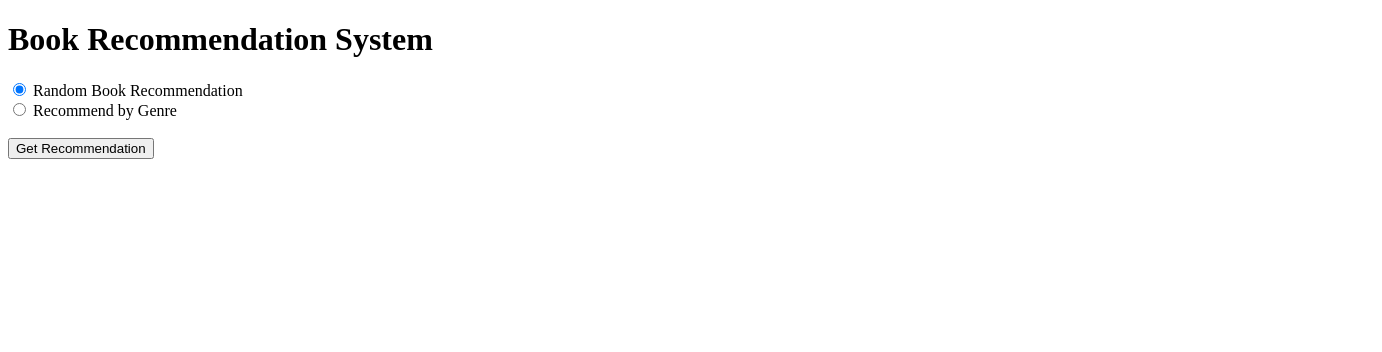
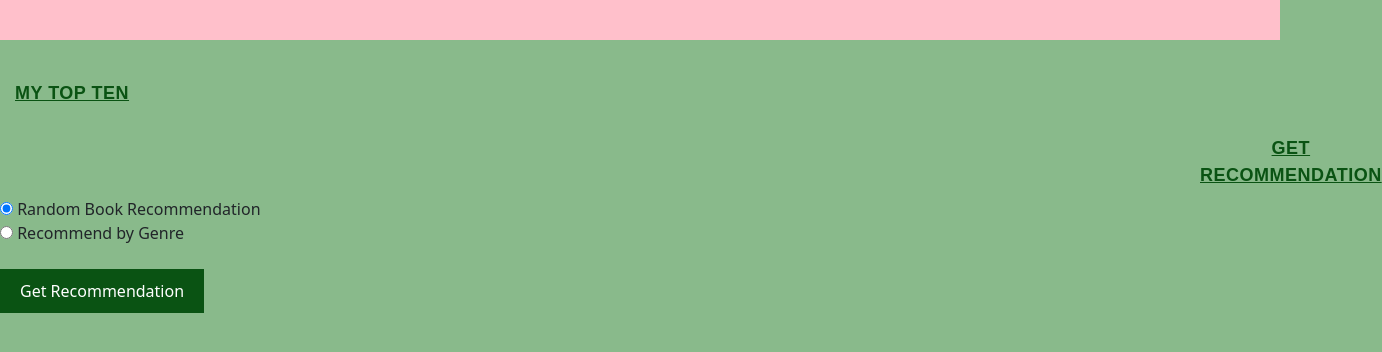
Before and after one commit to TrinitySalmon/TrinitySalmon.github.io, a plain HTML site: page books.html in a window 1280 px wide. Shown: the whole page, 1382 px wide, since content can reach past the window. Drawn offline with nearby package versions, Linux system fonts and the light colour scheme.

Commit message:
Update books.html

```diff
--- a/books.html
+++ b/books.html
@@ -1,16 +1,24 @@
 <!DOCTYPE html>
-<html lang="en">
+<html>
+
 <head>
-    <meta charset="UTF-8">
+  <meta charset="utf-8">
   <meta name="viewport" content="width=device-width, initial-scale=1.0">
-    <title>Book Recommendation</title>
-    <link rel="stylesheet" href="styles.css"> <!-- Link to your CSS file -->
+ <link href="style.css" rel="stylesheet" type="text/css" />
+  <link href="https://cdn.jsdelivr.net/npm/bootstrap@5.3.3/dist/css/bootstrap.min.css" rel="stylesheet" integrity="sha384-QWTKZyjpPEjISv5WaRU9OFeRpok6YctnYmDr5pNlyT2bRjXh0JMhjY6hW+ALEwIH" crossorigin="anonymous">
+  <title>books</title>
 </head>
+
 <body>
 
-<h1>Book Recommendation System</h1>
+  <div class="pink-bar"></div>
+  <div class="content"></div>
 
-<div class="container">
+
+<h1 class=BookHeader id="MyTop"> My Top Ten </h1>
+
+  </br><h1 class=BookHeader id="GetRec"> Get Recommendation </h1>
+
   <form id="recommendationForm">
     <label>
         <input type="radio" name="recommendationType" value="random" checked>
@@ -32,16 +40,19 @@
         </select>
     </div>
     <br>
-        <div class="button-and-book">
     <button type="button" onclick="getRecommendation()">Get Recommendation</button>
-            <div class="book-info">
-                <img id="bookImage" src="" alt="Book Cover" style="display: none;">
-                <p id="bookName" style="display: none;"></p>
-            </div>
-        </div>
   </form>
-</div>
 
-<script src="script.js"></script> <!-- Link to your JavaScript file -->
+  <p id="recommendation"></p>
+
+
+
+
+
+
+  <script src="script.js"></script>
 </body>
+
+
+
 </html>
```
Lines whose indentation alone changed are shown as unchanged.
